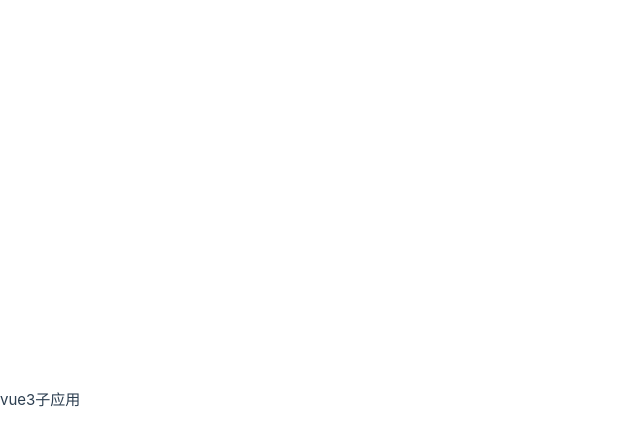
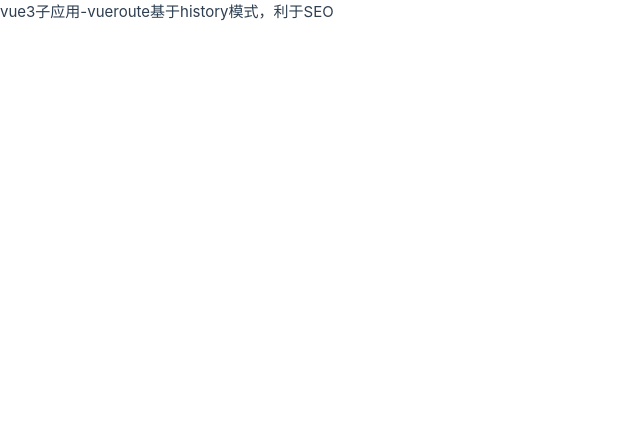
Before and after one commit to 13802882756/nong-micro-vue3-history, a Vue app: page / in a window 1280 px wide. Before the commit this address had no page. Shown: the top 446 px of the page, without its empty margins (0-640 px from the left). Built offline with nearby package versions, Linux system fonts and the light colour scheme.

Commit message:
history项目初始化

```diff
--- a/package.json
+++ b/package.json
@@ -1,5 +1,5 @@
 {
-  "name": "qiankun-vue-children",
+  "name": "nong-micro-vue3-history",
   "version": "0.0.0",
   "private": true,
   "scripts": {
--- a/src/App.vue
+++ b/src/App.vue
@@ -5,7 +5,7 @@ import TheWelcome from "./components/TheWelcome.vue";
 
 <template>
   <div id="micro-app">
-    vue3子应用
+    vue3子应用-vueroute基于history模式，利于SEO
     <router-view></router-view>
   </div>
 </template>
--- a/src/assets/main.css
+++ b/src/assets/main.css
@@ -1,9 +1,9 @@
 @import './base.css';
 
 #app {
-  max-width: 1280px;
+  /* max-width: 1280px;
   margin: 0 auto;
-  padding: 2rem;
+  padding: 2rem; */
 
   font-weight: normal;
 }
@@ -22,14 +22,14 @@ a,
 }
 
 @media (min-width: 1024px) {
-  body {
+  /* body {
     display: flex;
     place-items: center;
-  }
+  } */
 
   #app {
-    display: grid;
+    /* display: grid;
     grid-template-columns: 1fr 1fr;
-    padding: 0 2rem;
+    padding: 0 2rem; */
   }
 }
--- a/src/router/index.js
+++ b/src/router/index.js
@@ -1,16 +1,15 @@
-import { createRouter, createWebHashHistory } from "vue-router";
+import { createRouter, createWebHistory } from "vue-router";
 import "../../public-path.js"; // 重点3： 引入public-path文件
 import { qiankunWindow } from "vite-plugin-qiankun/dist/helper";
 
 const router = createRouter({
   //   base: window.__POWERED_BY_QIANKUN__ ? "/vue" : "/", // 重点4：qiankun进入子应用时，返回true
-  history: createWebHashHistory(
-    qiankunWindow.__POWERED_BY_QIANKUN__ ? "/micro/app_vue3" : "/self_vue3"
+  history: createWebHistory(
+    // qiankunWindow.__POWERED_BY_QIANKUN__ ? "/micro/app_vue3" : "/self_vue3_history"
   ),
   routes: [
     {
       path: "/",
-      // redirect: "/child",
     },
     {
       path: "/child",
--- a/vite.config.js
+++ b/vite.config.js
@@ -5,7 +5,7 @@ import qiankun from "vite-plugin-qiankun";
 
 // https://vitejs.dev/config/
 export default defineConfig({
-  base: process.env.NODE_ENV === 'production' ? '/self_vue3/' : '/',
+  base: process.env.NODE_ENV === 'production' ? '/self_vue3_history' : '/',
   plugins: [
     vue(),
     qiankun("app-vue3", {
@@ -14,7 +14,7 @@ export default defineConfig({
   ],
 
   server: {
-    port: 8083,
+    port: 8084,
     headers: {
       "Access-Control-Allow-Origin": "*",
     },
```
